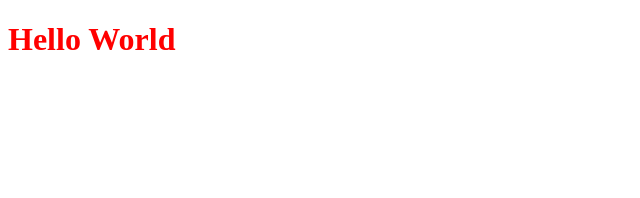
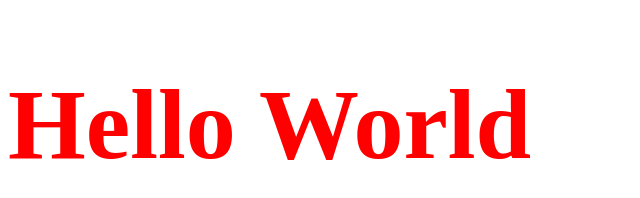
Before and after one commit to muranto/first, a plain HTML site: page index.html in a window 1280 px wide. Shown: the whole page, without its empty margins (0-640 px from the left). Drawn offline with Linux system fonts and the light colour scheme.

Commit message:
Update stylesheet.css

```diff
--- a/stylesheet.css
+++ b/stylesheet.css
@@ -1,2 +1,3 @@
-h1{color: red;}
+h1{color: red;
+font-size: 100px;}
 p{ color: blue;}
```
